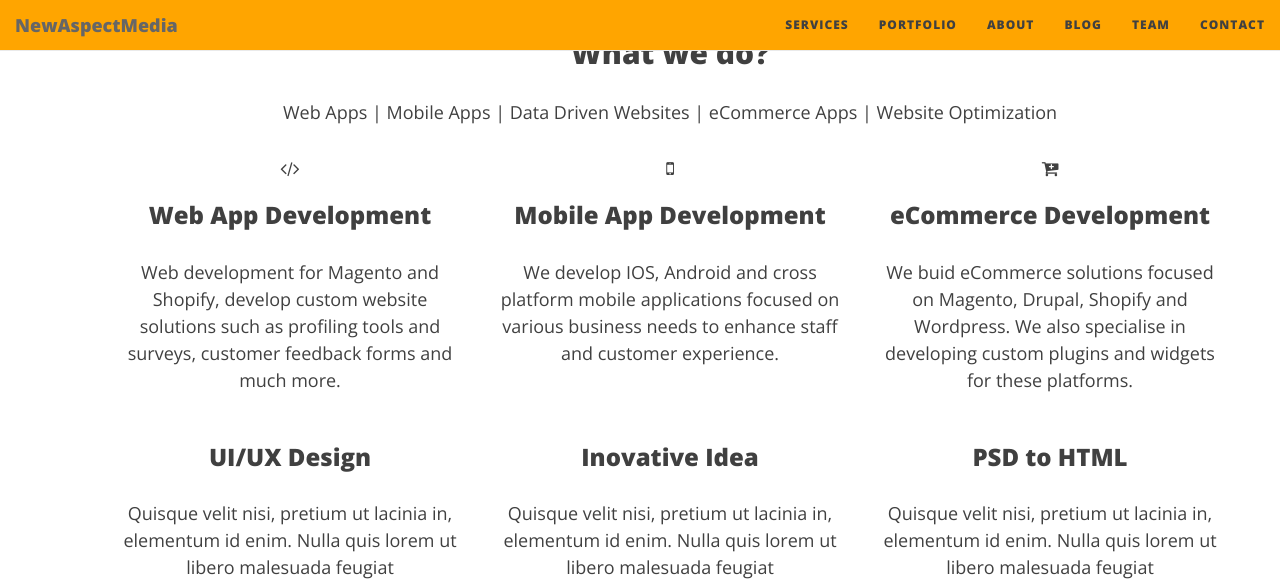
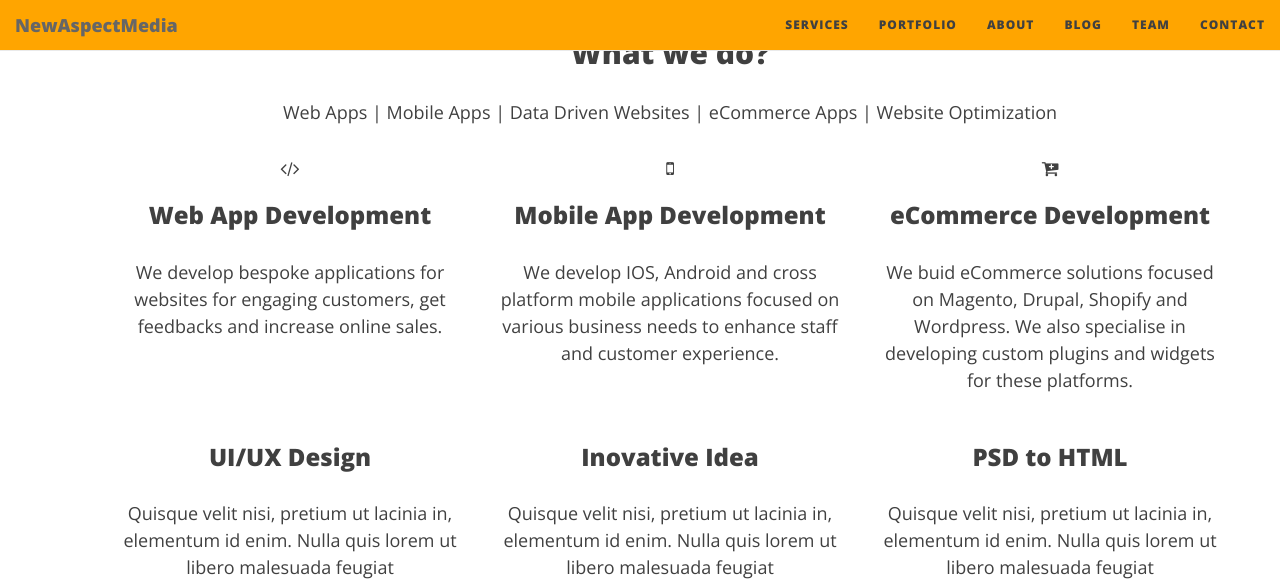
Before and after one commit to newmedia77/appxnam, a Jekyll site: the page built from index.html, in a window 1280 px wide and 900 px high, scrolled down 1030 px, cut to the strip 0-587 px from the top of the window. Built offline with Jekyll 4.4.1, drawn with Linux system fonts in a browser that asks for light colours; nearby versions of some CDN libraries; the list of posts is cut into pages by our own code.

Commit message:
andreas
box txt

```diff
--- a/index.html
+++ b/index.html
@@ -136,7 +136,7 @@ subtitle: Hire Web Developer &amp; SEO Specialist in London
                         <div class="service-box">
                             <i class="fa fa-code"></i>
                             <h3>Web App Development</h3>
-                            <p>Web development for Magento and Shopify, develop custom website solutions such as profiling tools and surveys, customer feedback forms and much more.</p>
+                            <p>We develop bespoke applications for websites for engaging customers, get feedbacks and increase online sales.</p>
                         </div><!-- /.service-box -->
                     </div><!-- /.col-sm-4 -->
 
```
